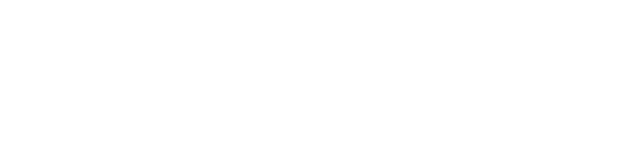
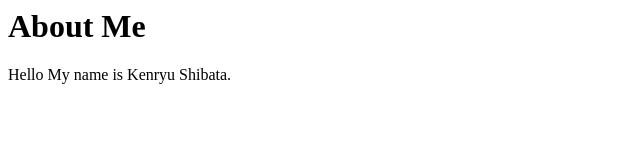
Before and after one commit to kenryuS/About-me-website-assignment, a plain HTML site: page website/aboutmesite.html in a window 1280 px wide. Shown: the whole page, without its empty margins (0-640 px from the left). Drawn offline with Linux system fonts and the light colour scheme.

Commit message:
Update aboutmesite.html

```diff
--- a/website/aboutmesite.html
+++ b/website/aboutmesite.html
@@ -3,4 +3,8 @@
 	<link rel="shortcut icon" href="icon.bmp" type="image/x-icon">
 	</head>
 	<title>About me</title>
+	<body>
+	<h1>About Me</h1>
+	<p>Hello My name is Kenryu Shibata.</p>
+	</body>
 </html>
```
